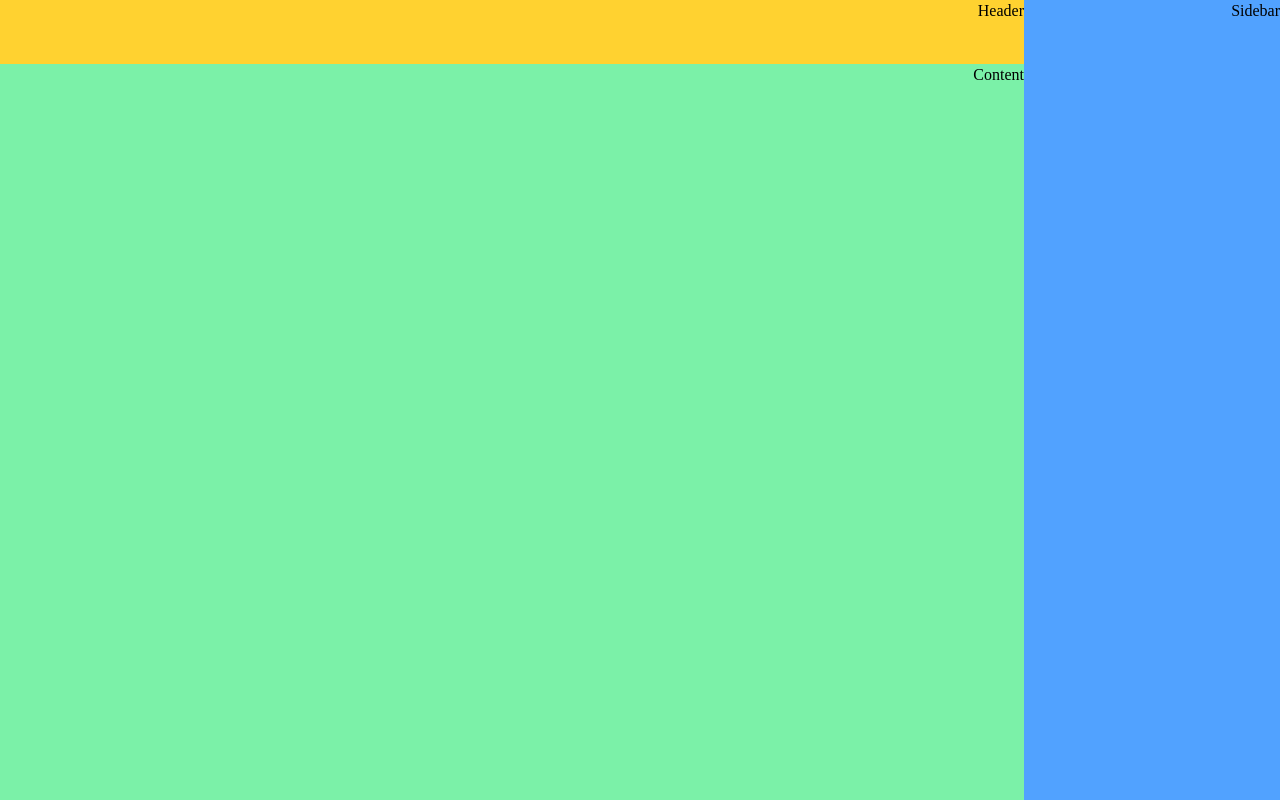
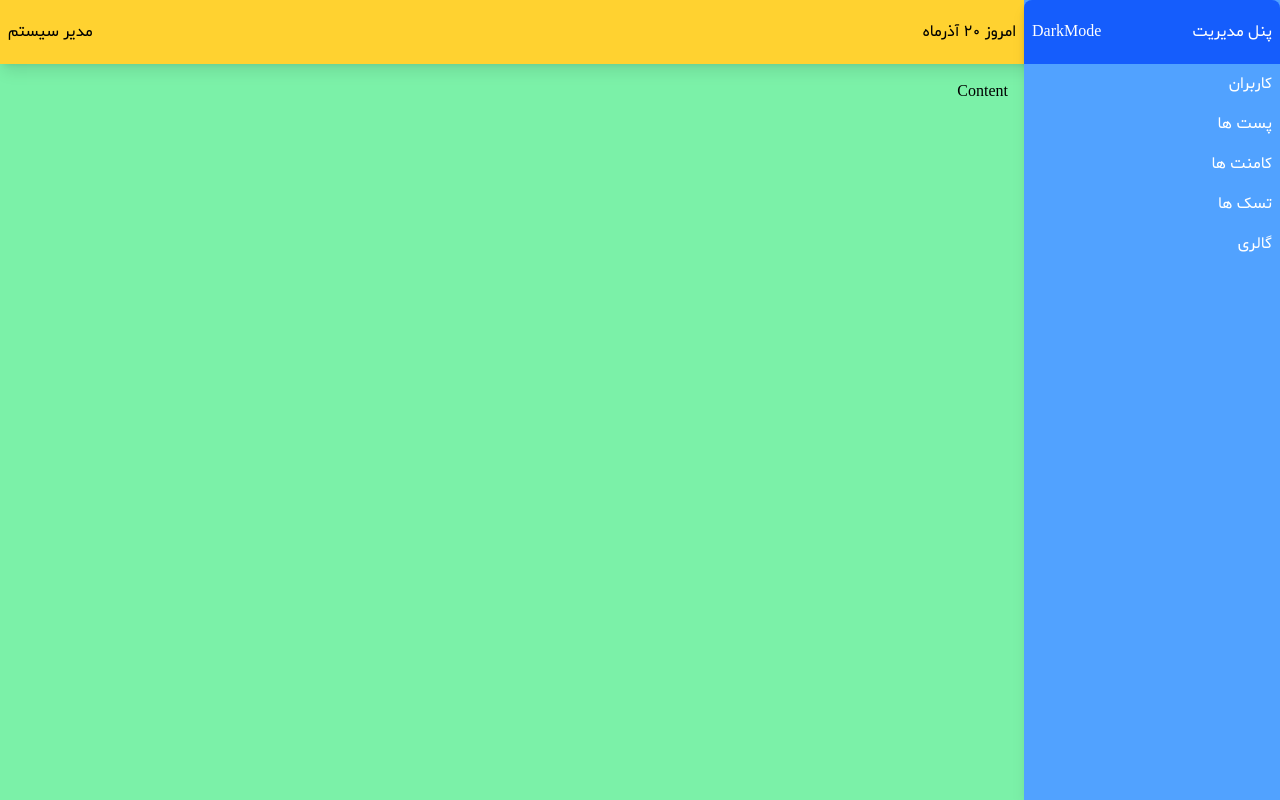
Before and after one commit to Ebrahimim29/User-Panel-Project-React-, a React (Vite) app: page / in a window 1280 px wide. Built offline with nearby package versions, Linux system fonts and the light colour scheme.

Commit message:
User Panel-part2

```diff
--- a/src/App.jsx
+++ b/src/App.jsx
@@ -1,11 +1,15 @@
+import Content from "./layout/Content";
+import Header from "./layout/header";
+import Sidebar from "./layout/sidebar";
+
 const App = () => {
   return (
     <div>
-      <div className="fixed top-0 left-0 h-screen w-full bg-green-300 pr-64 pt-16">Content</div>
-      <div className="bg-amber-300 fixed top-0 left-0 h-16 w-full pr-64">Header</div>
-      <div className="fixed right-0 h-screen w-64 bg-blue-400">Sidebar</div>
-  </div>
-  )
+      <Content />
+      <Header />
+      <Sidebar />
+    </div>
+  );
 };
 
 export default App;
--- /dev/null
+++ b/src/layout/Content/index.jsx
@@ -0,0 +1,9 @@
+export default function Content() {
+  return (
+    <div className="fixed top-0 left-0 h-screen w-full bg-green-300 pr-64 pt-16">
+      <div className="p-4 h-full w-full">
+        Content
+      </div>
+    </div>
+  );
+}
--- /dev/null
+++ b/src/layout/header/index.jsx
@@ -0,0 +1,14 @@
+export default function Header() {
+  return (
+    <div className="bg-amber-300 fixed top-0 left-0 h-16 w-full pr-64 shadow-lg">
+      <div className="flex justify-between items-center h-full p-2">
+        <div>
+          <h1>امروز 20 آذرماه</h1>
+        </div>
+        <div>
+          <h1>مدیر سیستم</h1>
+        </div>
+      </div>
+    </div>
+  );
+}
--- /dev/null
+++ b/src/layout/sidebar/index.jsx
@@ -0,0 +1,35 @@
+export default function Sidebar() {
+  return (
+    <div className="fixed right-0 h-screen w-64 bg-blue-400 shadow-lg flex flex-col justify-between">
+        {/*topp Content*/}
+        <div className="flex justify-between items-center h-16 shadow-md p-2 bg-blue-600 rounded-t-lg">
+          <div>
+            <h1 className="text-white">پنل مدیریت</h1>
+          </div>
+          <div>
+            <h1 className="text-white">DarkMode</h1>
+          </div>
+        </div>
+        {/* Bottom Content */}
+        <div className="flex flex-col gap-4 flex-1 bg-blue-400 rounded-b-lg">
+          <ul className="text-white">
+            <li className="hover:bg-red-300 p-2 rounded">
+              <p>کاربران</p>
+            </li>
+            <li className="hover:bg-red-300 p-2 rounded">
+              <p>پست ها</p>
+            </li>
+            <li className="hover:bg-red-300 p-2 rounded">
+              <p>کامنت ها</p>
+            </li>
+            <li className="hover:bg-red-300 p-2 rounded">
+              <p>تسک ها</p>
+            </li>
+            <li className="hover:bg-red-300 p-2 rounded">
+              <p>گالری</p>
+            </li>
+          </ul>
+        </div>
+      </div>
+  );
+}
```
